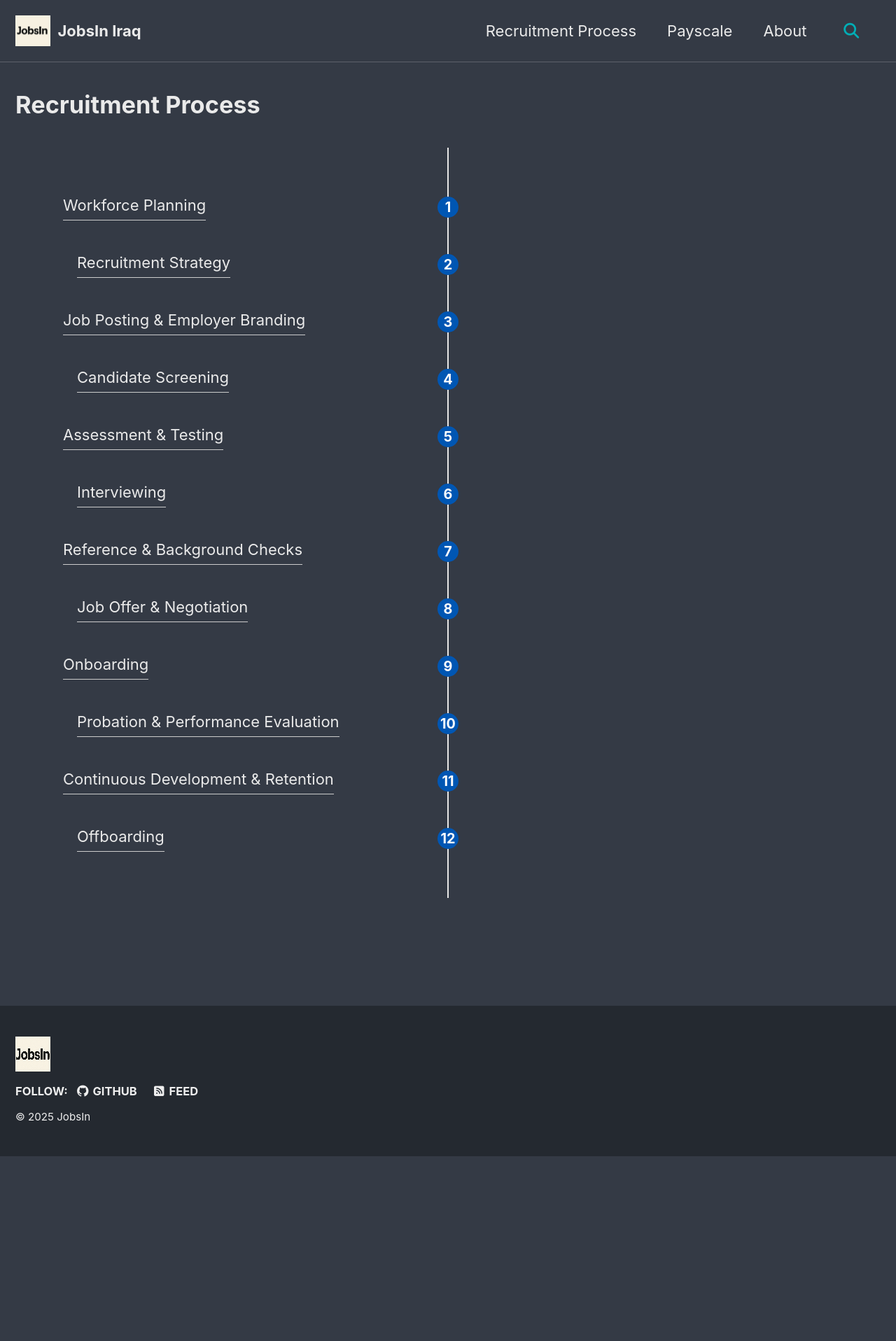
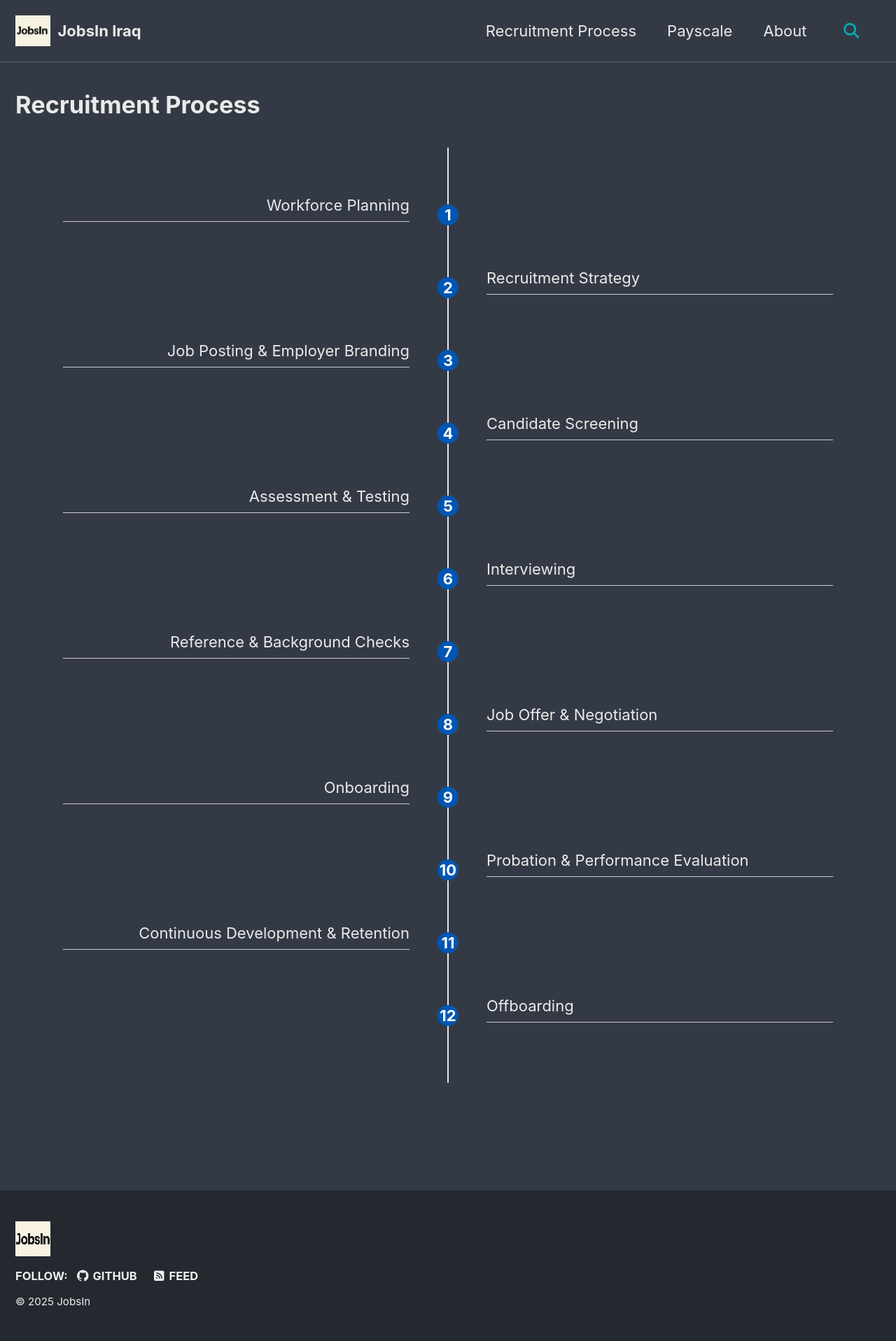
Before and after one commit to JobsInIraq/jobsiniraq.github.io, a Jekyll site: the page built from _pages/process.md, in a window 1280 px wide. Shown: the whole page at 70% size. Built offline with Jekyll 4.4.1, drawn with Linux system fonts in a browser that asks for light colours; cached includes are drawn as plain includes; before the commit the page ends 1652 px from its top, so only the background shows below that.

Commit message:
Update process.css

```diff
--- a/assets/css/process.css
+++ b/assets/css/process.css
@@ -18,83 +18,70 @@
   transform: translateX(-50%);
 }
 
-/* each process row: flex container with space between */
+/* each process row */
 .process {
-  display: flex;
-  justify-content: flex-start;
-  align-items: center;
   position: relative;
+  min-height: 60px;
   margin: 2rem 0;
 }
 
 /* circle on center line */
 .process .circle {
+  position: absolute;
+  left: 50%;
+  top: 50%;
+  transform: translate(-50%, -50%);
   width: 30px;
   height: 30px;
   border-radius: 50%;
   background-color: #0056b3;
-  color: white;
+  color: #fff;
   font-weight: bold;
   display: flex;
   justify-content: center;
   align-items: center;
-  position: absolute;
-  left: 50%;
-  transform: translateX(-50%);
   z-index: 1;
-  font-size: 0.9rem;
 }
 
 /* content block */
 .process .content {
-  padding-bottom: 4px;
+  width: 45%;
+  padding-bottom: 6px;
   border-bottom: 1px solid #ccc;
   box-sizing: border-box;
   word-break: break-word;
-  max-width: 45%;
+  position: relative;
 }
 
-/* LEFT: flex row with text on left of circle */
-.process.left {
-  flex-direction: row-reverse; /* text on left */
-  justify-content: flex-end;
+/* LEFT content */
+.process.left .content {
+  text-align: right;
+  right: 55%;
+  position: absolute;
 }
 
-/* RIGHT: flex row with text on right of circle */
-.process.right {
-  flex-direction: row; /* text on right */
-  justify-content: flex-start;
-}
-
-/* LEFT content: push text next to circle */
-.process.left .content {
-  margin-right: 20px;
-  text-align: right;
-}
-
-/* RIGHT content: push text next to circle */
+/* RIGHT content */
 .process.right .content {
-  margin-left: 20px;
   text-align: left;
+  left: 55%;
+  position: absolute;
 }
 
 /* Responsive for mobile */
 @media screen and (max-width: 768px) {
-  .process {
-    flex-direction: column;
-    align-items: flex-start;
-  }
   .process .circle {
     position: relative;
     left: 0;
+    top: 0;
     transform: none;
     margin-bottom: 0.5rem;
   }
-  .process.left .content,
-  .process.right .content {
+  .process .content {
+    position: relative;
+    width: 100%;
     text-align: left;
-    margin: 0;
-    max-width: 100%;
+    border-bottom: 1px solid #ccc;
+    padding-bottom: 6px;
   }
   .timeline::before {
     left: 10px;
```
